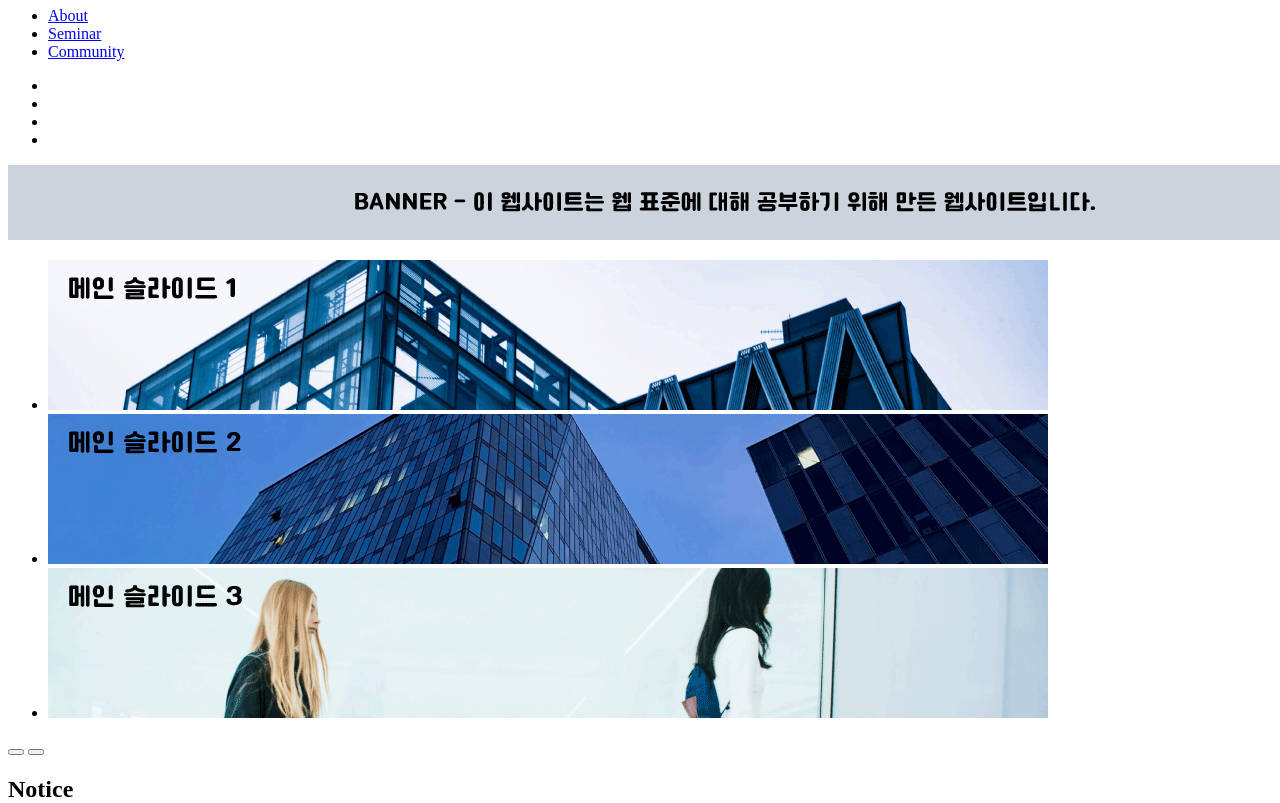
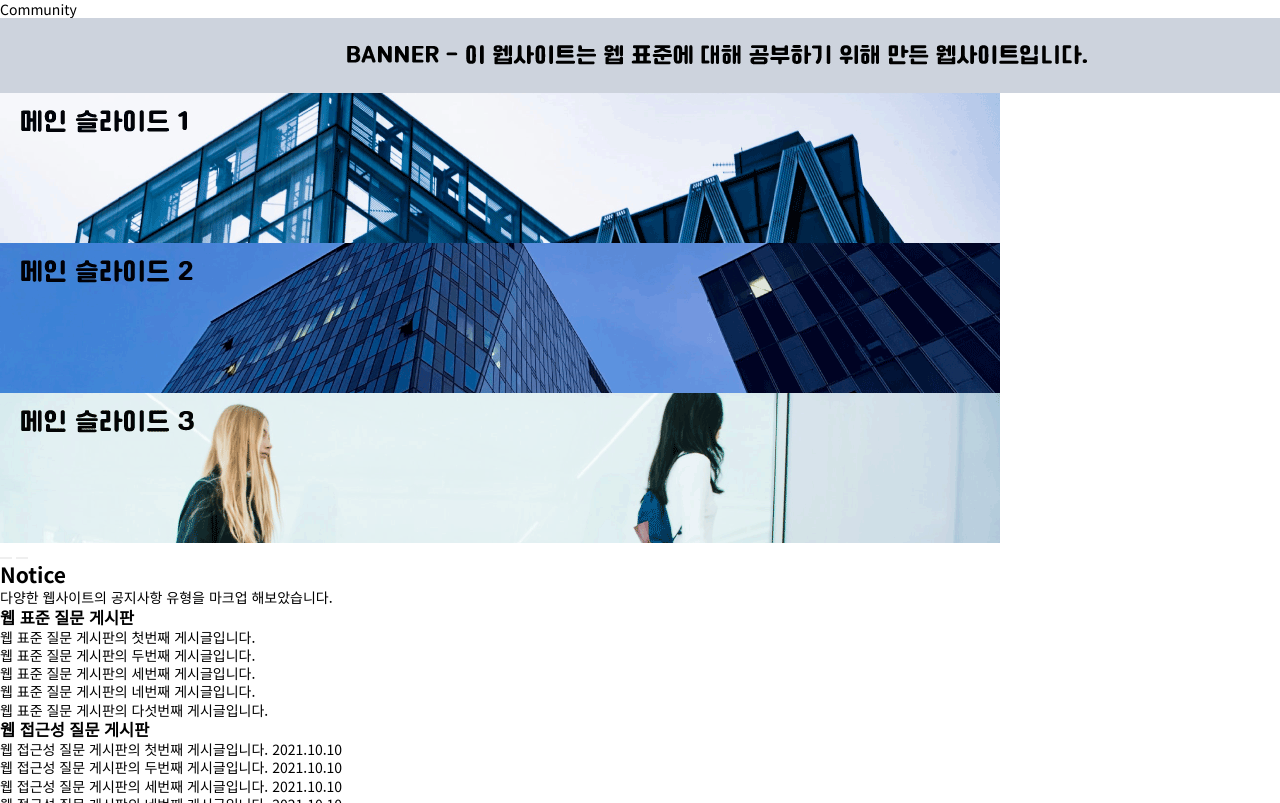
Before and after one commit to yesslkim/webstandard2021, a plain HTML site: page index.html in a window 1280 px wide. Shown: the part 73-876 px from the top of the page. Drawn offline with Linux system fonts and the light colour scheme; a script that the page names is missing.

Commit message:
Add common css file

```diff
--- /dev/null
+++ b/assets/CSS/common.css
@@ -0,0 +1,52 @@
+/* reset.css  */
+* {
+  box-sizing: border-box;
+  margin: 0;
+}
+
+a {
+  text-decoration: none;
+  color: inherit;
+}
+
+ul,
+li {
+  padding: 0;
+  list-style-type: none;
+}
+
+img {
+  display: block;
+}
+
+button {
+  border: none;
+  cursor: pointer;
+}
+
+/* common.css  */
+
+body {
+  font-family: "Noto Sans KR", sans-serif;
+  font-size: 14px;
+  font-weight: 400;
+  line-height: 1.3;
+}
+
+h1,
+h2,
+h3,
+h4,
+h5 {
+  font-weight: 700;
+}
+
+.show {
+  display: block;
+}
+
+.clearfix::after {
+  content: "";
+  display: block;
+  clear: both;
+}
--- a/index.html
+++ b/index.html
@@ -9,9 +9,10 @@
     <link rel="stylesheet" href="https://use.fontawesome.com/releases/v5.15.4/css/all.css" integrity="sha384-DyZ88mC6Up2uqS4h/KRgHuoeGwBcD4Ng9SiP4dIRy0EXTlnuz47vAwmeGwVChigm" crossorigin="anonymous">
     <link rel="preconnect" href="https://fonts.googleapis.com">
     <link rel="preconnect" href="https://fonts.gstatic.com" crossorigin>
+    <link href="https://fonts.googleapis.com/css2?family=Noto+Sans+KR:wght@400;700&display=swap" rel="stylesheet">
     <!-- Style  -->
-    <link href="https://fonts.googleapis.com/css2?family=Noto+Sans+KR:wght@400;700&display=swap" rel="stylesheet">
-    <link rel="stylesheet" href="./assets/style.css">
+    <link rel="stylesheet" href="./assets/CSS/common.css">
+    <link rel="stylesheet" href="./assets/css/style.css">
     <title>메인 페이지 | 웹 표준 웹사이트</title>
 </head>
 
```
